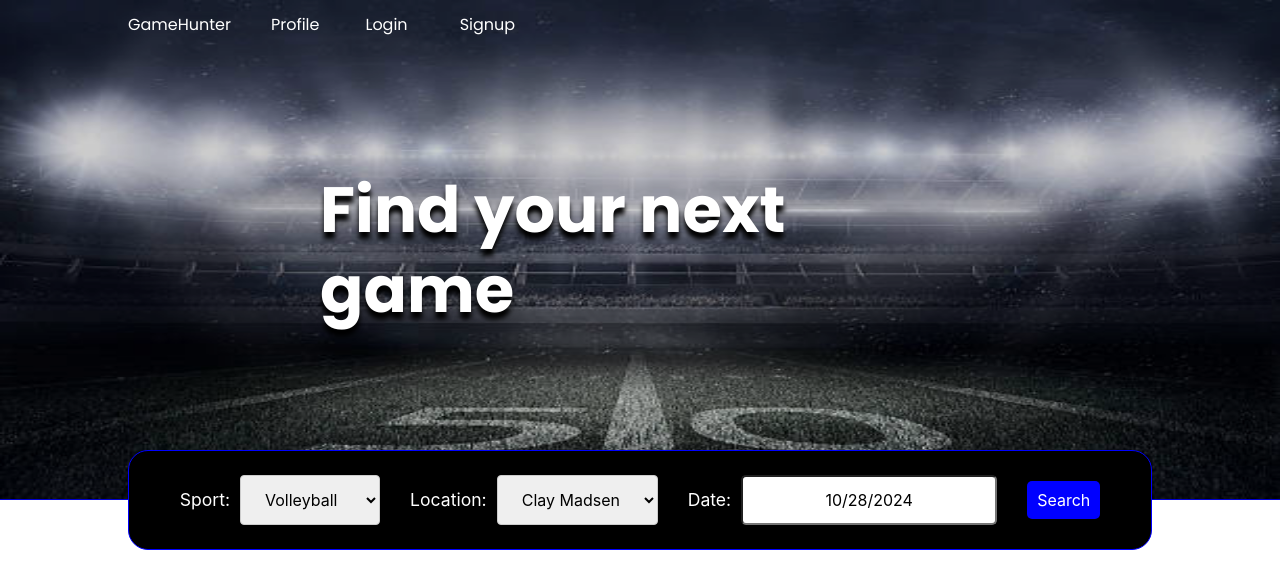
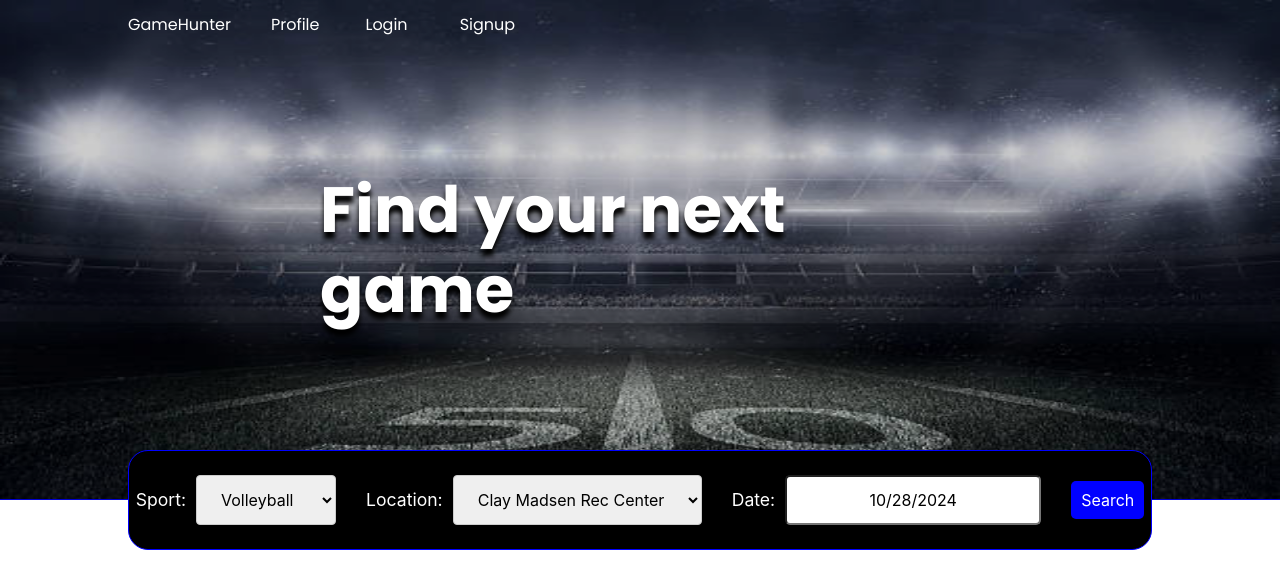
Before and after one commit to wbrush/gamehunter, a React (Vite) app in the folder real_code/frontend_react/: page /search in a window 1280 px wide. Shown: the top 588 px of the page. Built offline with nearby package versions, Linux system fonts and the light colour scheme; no server answers.

Commit message:
updated name to match db records

```diff
--- a/real_code/frontend_react/src/pages/Search.jsx
+++ b/real_code/frontend_react/src/pages/Search.jsx
@@ -15,7 +15,7 @@ const Search = () => {
 
   const [query, setQuery] = useState('')
   const [sport, setSport] = useState('Volleyball')
-  const [location, setLocation] = useState('Clay Madsen')
+  const [location, setLocation] = useState('Clay Madsen Rec Center')
   const [date, setDate] = useState(new Date())
 
   useEffect(() => {
@@ -106,7 +106,7 @@ const Search = () => {
         <div>
           <p>Location:</p>
           <select onChange={(option) => setLocation(option.target.selectedOptions[0].innerHTML)}>
-            <option>Clay Madsen</option>
+            <option>Clay Madsen Rec Center</option>
             <option>Wells Branch</option>
           </select>
         </div>
```
